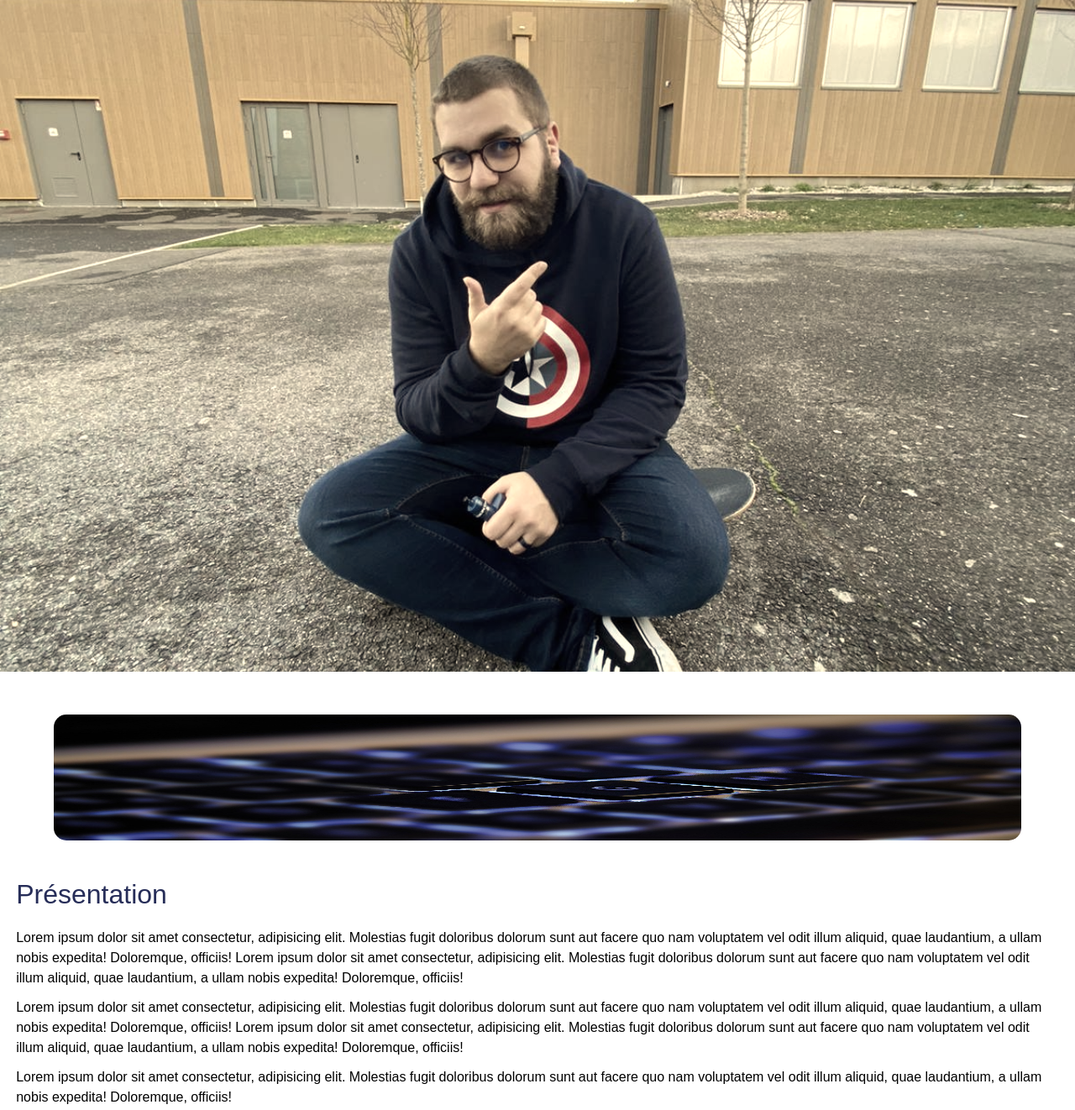
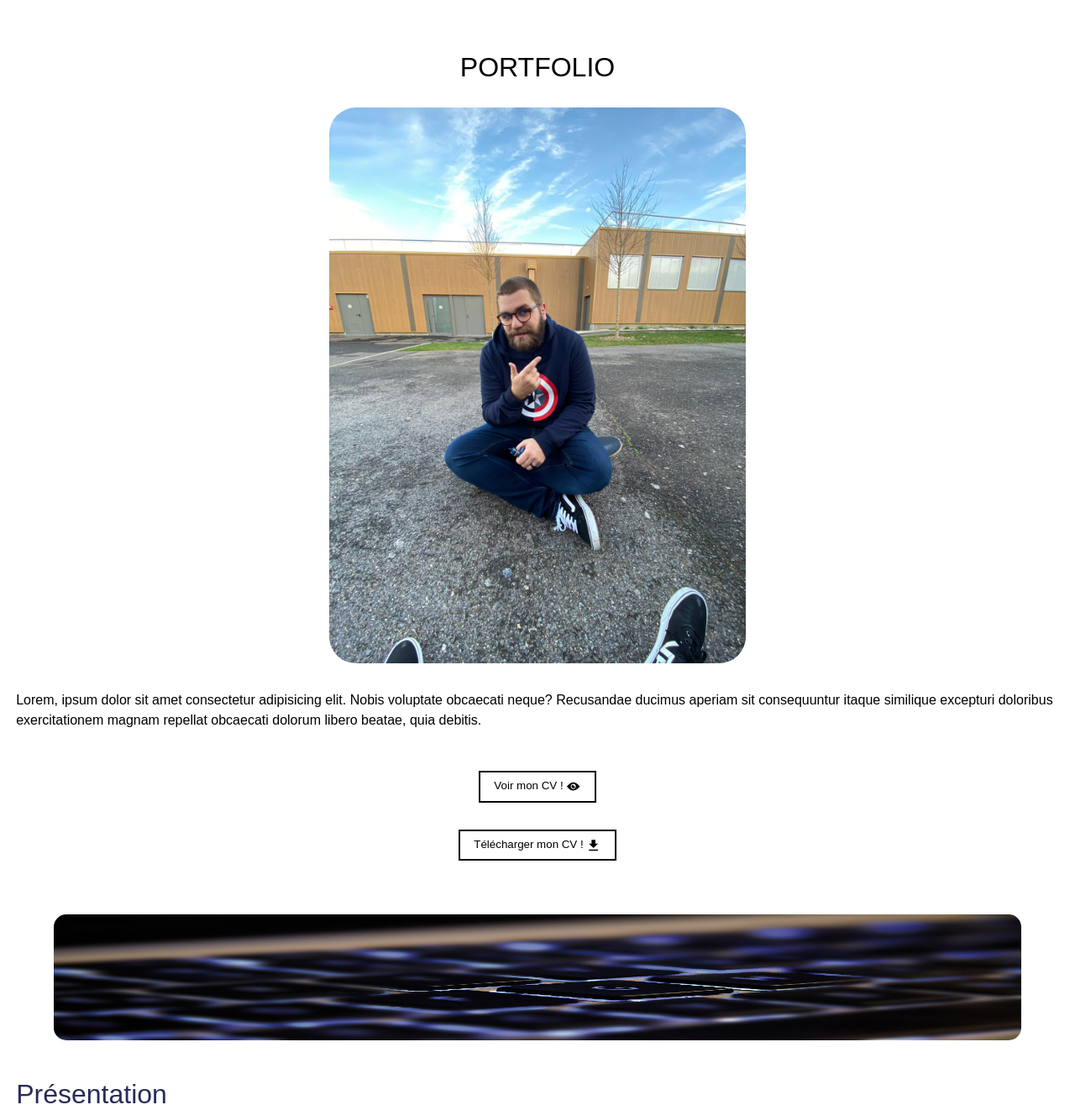
Before and after one commit to Baptajck/portfoliov1, a React app: page / in a window 1280 px wide. Shown: the top 1322 px of the page at 84% size. Built offline with nearby package versions, Linux system fonts and the light colour scheme.

Commit message:
New header + btn download

```diff
--- /dev/null
+++ b/src/components/Contact/contact.scss
@@ -0,0 +1,27 @@
+// == Mobile Size
+@media screen and (min-width: 300px) {
+  .contact {
+    margin: 5rem 1.2rem 0;
+
+    &-title {
+      color: rgb(38, 45, 88);
+      font-size: 2rem;
+      margin: 2rem 0;
+      text-align: left;
+    }
+
+    &-form-group {
+
+    }
+
+    &-form-label {
+      display: flex;
+      flex-direction: column;
+      margin-left: 5%;
+    }
+
+    &-form-input {
+      width: 50%;
+    }
+  }
+}
--- /dev/null
+++ b/src/components/Contact/index.js
@@ -0,0 +1,17 @@
+/* eslint-disable jsx-a11y/label-has-associated-control */
+import React from 'react';
+
+import './contact.scss';
+
+const Contact = () => (
+  <div className="contact" id="contact">
+    <h1 className="contact-title">Contact</h1>
+    <form className="contact-form-group">
+      <label htmlFor="" className="contact-form-label"> Nom
+        <input type="text" placeholder="Nom" className="contact-form-input" />
+      </label>
+    </form>
+  </div>
+);
+
+export default Contact;
--- a/src/components/Header/header.scss
+++ b/src/components/Header/header.scss
@@ -1,10 +1,47 @@
 .header {
+  margin: 0rem 1.2rem;
+
+  &-title {
+    font-size: 2em;
+    margin: 4rem 0 2rem 0;
+    text-align: center;
+    text-transform: uppercase;
+  }
 
   &-image {
-    width: 100vw;
-    height: 100vh;
+    width: 40%;
     object-fit: cover;
-    filter: sepia(50%);
-    z-index: -1;
+    border-radius: 2em;
+    margin: 2rem auto;
+    display: block;
+  }
+
+  &-desc {
+    line-height: 1.5rem;
+  }
+
+  &-group-btn {
+    display: flex;
+    flex-direction: column;
+    text-align: center;
+    margin-top: 2rem;
+  }
+
+  &-btn {
+    background: transparent;
+    margin: 2rem 0 1rem 0;
+    box-shadow: none;
+    border: 2px solid;
+    padding: .5rem 1rem;
+
+    &:last-child {
+      margin-top: 1rem;
+    }
+  }
+
+  .icon svg {
+    font-size: 1.3em;
+    display: inline-block;
+    vertical-align: middle;
   }
 }
--- a/src/components/Header/index.js
+++ b/src/components/Header/index.js
@@ -1,11 +1,18 @@
 import React from 'react';
+import { IoMdDownload, IoIosEye } from 'react-icons/io';
 
 import './header.scss';
 import couverture from './couverture.jpg';
 
 const Header = () => (
   <div className="header">
+    <h1 className="header-title">Portfolio</h1>
     <img src={couverture} alt="couverture" className="header-image" />
+    <p className="header-desc">Lorem, ipsum dolor sit amet consectetur adipisicing elit. Nobis voluptate obcaecati neque? Recusandae ducimus aperiam sit consequuntur itaque similique excepturi doloribus exercitationem magnam repellat obcaecati dolorum libero beatae, quia debitis.</p>
+    <div className="header-group-btn">
+      <a href="src/components/Header/CV.pdf" className="header-link"><button type="button" className="header-btn">Voir mon CV ! <span className="icon"><IoIosEye /></span></button></a>
+      <a href="src/components/Header/CV.pdf" className="header-link" download><button type="button" className="header-btn">Télécharger mon CV ! <span className="icon"><IoMdDownload /></span></button></a>
+    </div>
   </div>
 );
 
--- a/src/components/Home/index.js
+++ b/src/components/Home/index.js
@@ -1,19 +1,21 @@
 import React from 'react';
 
 import './home.scss';
-import Navigation from 'src/components/Navigation';
+// import Navigation from 'src/components/Navigation';
 import Header from 'src/components/Header';
 import Presentation from 'src/components/Presentation';
 import Formation from 'src/components/Formation';
 import Projets from 'src/components/Projets';
+import Contact from 'src/components/Contact';
 
 const Home = () => (
   <div>
-    <Navigation />
+    {/* <Navigation /> */}
     <Header />
     <Presentation />
     <Formation />
     <Projets />
+    <Contact />
   </div>
 );
 
```
Also changed, not shown: 1 other file.
